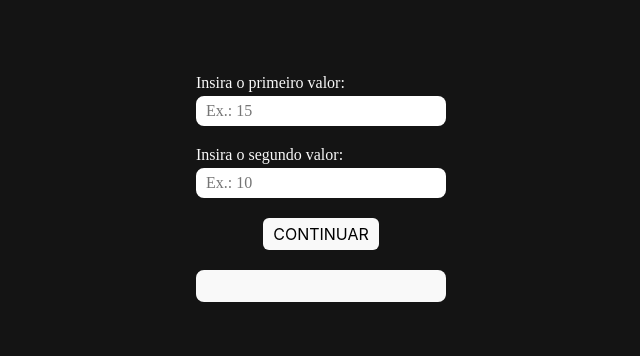
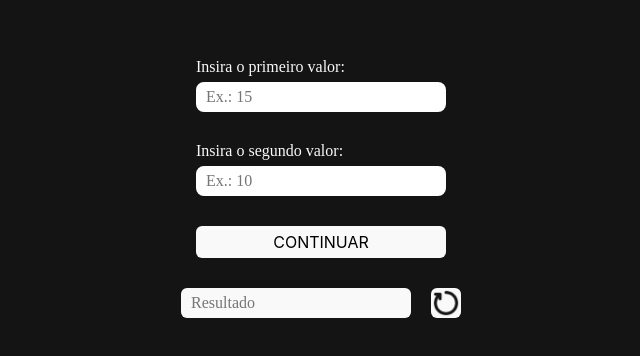
Before and after one commit to ythmxz/Teste, a plain HTML site: page index.html in a window 1280 px wide. Shown: the part 212-568 px from the top of the page, without its empty margins (319-959 px from the left). Drawn offline with Linux system fonts and the light colour scheme.

Commit message:
v1.0
Co-authored-by: Alexandre Coelho <alexandrecoelhocontato@gmail.com>

```diff
--- a/index.html
+++ b/index.html
@@ -14,25 +14,39 @@
         <input type="number" id="num1" placeholder="Ex.: 15" />
         <label for="num2">Insira o segundo valor:</label>
         <input type="number" id="num2" placeholder="Ex.: 10" />
-        <button class="btn">CONTINUAR</button>
+        <button class="btn-continuar">CONTINUAR</button>
       </div>
-      <div class="res"></div>
+      <div class="wrapper">
+        <div class="res">
+          <span class="span--placeholder">Resultado</span>
+        </div>
+        <button class="btn-limpar"></button>
+      </div>
     </main>
     <script>
       const inputDeNumero1 = document.querySelector("#num1");
       const inputDeNumero2 = document.querySelector("#num2");
-      const btn = document.querySelector(".btn");
+      const btnContinuar = document.querySelector(".btn-continuar");
+      const btnLimpar = document.querySelector(".btn-limpar");
       const res = document.querySelector(".res");
 
-      btn.addEventListener("click", () => {
+      btnContinuar.addEventListener("click", () => {
         const num1 = parseFloat(inputDeNumero1.value);
         const num2 = parseFloat(inputDeNumero2.value);
-        const soma = num1 + num2;
-        res.innerHTML = `${num1} + ${num2} = ${soma}`;
+        if (num1 && num2) {
+          const soma = num1 + num2;
+          res.innerHTML = `${num1} + ${num2} = ${soma}`;
+        } else {
+          res.innerHTML = "Por favor, insira os valores nos dois campos.";
+        }
 
         inputDeNumero1.value = "";
         inputDeNumero2.value = "";
       });
+
+      btnLimpar.addEventListener("click", () => {
+        res.innerHTML = `<span class="span--placeholder">Resultado</span>`;
+      });
     </script>
   </body>
 </html>
--- a/style.css
+++ b/style.css
@@ -1,5 +1,6 @@
 * {
   margin: 0;
+  box-sizing: border-box;
 }
 
 main {
@@ -18,7 +19,7 @@ main {
 }
 
 .container label {
-  margin-bottom: 4px;
+  margin-bottom: 6px;
   font-family: "JetBrains Mono";
   font-size: 16px;
   font-weight: 400;
@@ -33,7 +34,7 @@ main {
 }
 
 .container input {
-  margin-bottom: 20px;
+  margin-bottom: 30px;
   border: none;
   border-radius: 8px;
   padding: 6px 10px;
@@ -43,7 +44,7 @@ main {
 }
 
 .container button {
-  margin: 0 auto;
+  margin-bottom: 30px;
   padding: 6px 10px;
   border: none;
   border-radius: 6px;
@@ -60,18 +61,50 @@ main {
   transform: scale(1.05);
 }
 
-/* Div da Reposta */
+.wrapper {
+  display: flex;
+  align-items: center;
+  justify-content: center;
+  gap: 20px;
+}
+
 .res {
   display: flex;
   flex-direction: column;
-  width: 230px;
-  height: 20px;
-  margin-top: 20px;
+  min-width: 230px;
   padding: 6px 10px;
   border: none;
-  border-radius: 8px;
+  border-radius: 6px;
   background-color: #f9f9f9;
   font-family: "JetBrains Mono";
   font-size: 16px;
   font-weight: 400;
 }
+
+.span--placeholder {
+  color: #757575;
+  font-weight: 200;
+}
+
+.btn-limpar {
+  height: 30px;
+  width: 30px;
+  background-position: center;
+  background-size: cover;
+  background-color: #f9f9f9;
+  background-image: url(./btn-limpar.png);
+  border: none;
+  border-radius: 6px;
+  color: #141414;
+  line-height: 30px;
+  text-align: center;
+  cursor: pointer;
+  transition: 0.2s;
+}
+
+.btn-limpar:hover {
+  background-color: hotpink;
+  background-image: url(./btn-limpar-hover.png);
+  color: #f9f9f9;
+  transform: scale(1.15);
+}
```
Also changed, not shown: btn-limpar-hover.png (added), btn-limpar.png (added).
